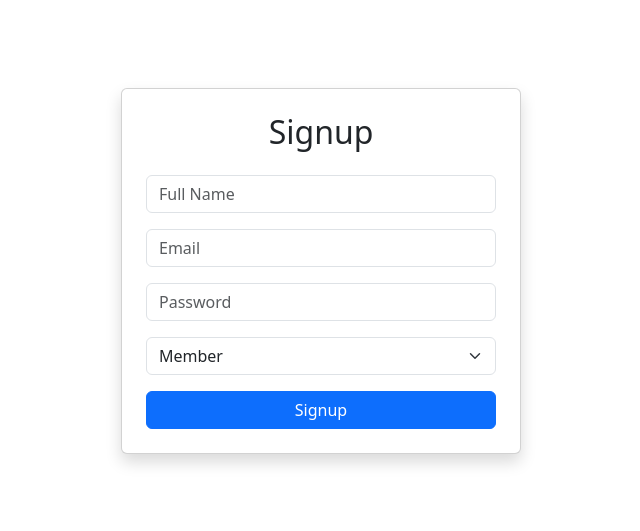
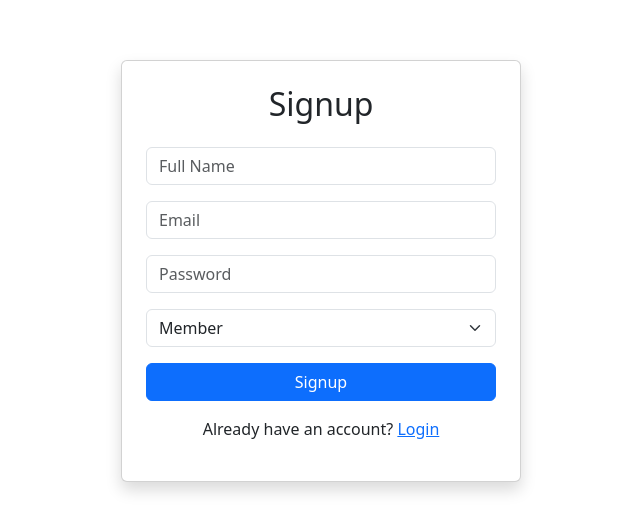
Before and after one commit to MSabriBoy/Team_Task_Manager, a React (Vite) app in the folder client/: page /signup in a window 1280 px wide. Shown: the part 129-660 px from the top of the page, without its empty margins (319-959 px from the left). Built offline with nearby package versions, Linux system fonts and the light colour scheme.

Commit message:
feat(ui): add login navigation link on signup page

```diff
--- a/client/src/pages/Signup.jsx
+++ b/client/src/pages/Signup.jsx
@@ -1,5 +1,6 @@
 import { useState } from "react";
 import { toast } from "react-toastify";
+import { Link } from "react-router-dom";
 
 import {
     Container,
@@ -107,6 +108,16 @@ const Signup = () => {
                         Signup
                     </Button>
 
+                    <p className="text-center mt-3">
+
+                        Already have an account?{" "}
+
+                        <Link to="/">
+                            Login
+                        </Link>
+
+                    </p>
+
                 </Form>
 
             </Card>
```
Lines whose indentation alone changed are shown as unchanged.
